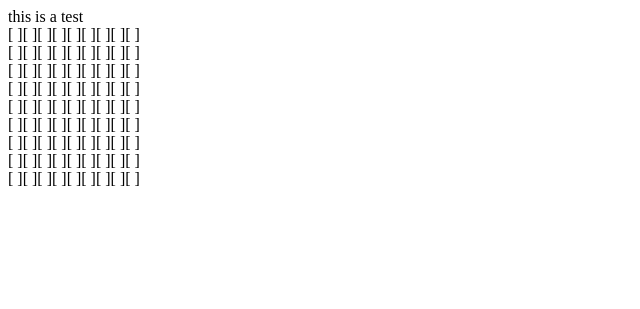
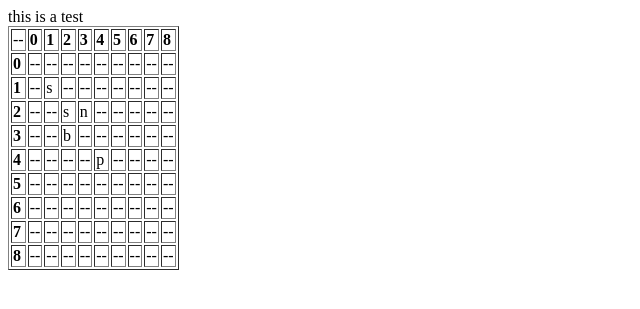
Before and after one commit to teknack/mega-event, a PHP site: page / in a window 1280 px wide. Shown: the top 309 px of the page, without its empty margins (0-640 px from the left). Run offline with PHP 8.4, Linux system fonts and the light colour scheme.

Commit message:
Table display is working!

```diff
--- a/index.php
+++ b/index.php
@@ -38,21 +38,68 @@ function populateMapArray($locArray)
 	$s_loc = split("-",$str_s);
 	$n_loc = split("-",$str_n);
 	$b_loc = split("-",$str_b);
+
+	for ($i = 0; $i <= 8; $i++)
+	{
+		for($j = 0; $j <= 8; $j++)
+		{
+			$mapArray[$i][$j] = "--";
+		}
+	}
+
+	foreach ($p_loc as $i)
+	{
+		$loc = split(",",$i);
+		$mapArray[$loc[0]][$loc[1]] = "p";
+	}
+
+	foreach ($s_loc as $i)
+	{
+		$loc = split(",",$i);
+		$mapArray[$loc[0]][$loc[1]] = "s";
+	}
+
+	foreach ($n_loc as $i)
+	{
+		$loc = split(",",$i);
+		$mapArray[$loc[0]][$loc[1]] = "n";
+	}
+
+	foreach ($b_loc as $i)
+	{
+		$loc = split(",",$i);
+		$mapArray[$loc[0]][$loc[1]] = "b";
+	}
 }
 
 function genMatrix()
 {
 	global $mapArray;
+	echo("<table border=1>");
+	echo("<tr>");
+	echo("<td>--</td>");
 	for ($i = 0; $i <= 8; $i++)
 	{
+		echo("<td><b>".$i."</b></td>");
+	}
+	echo("</tr>");
+	for ($i = 0; $i <= 8; $i++)
+	{
+		echo("<tr>");
+		echo("<td><b>".$i."</b></td>");
 		for ($j = 0; $j<= 8; $j++)
 		{
-			echo("[");
-			echo(" "); //replace with if-else for discerning what is present at x,y
-			echo("]");
+			//echo("[");
+			//echo(" "); //replace with if-else for discerning what is present at x,y
+			//echo("]");
+
+			echo("<td>");
+			echo($mapArray[$i][$j]);
+			echo("</td>");
 		}
-		echo("<br>");
+		//echo("</tr>");
 	}
+	echo("</table>");
 }
 
 function fake_main()
```
